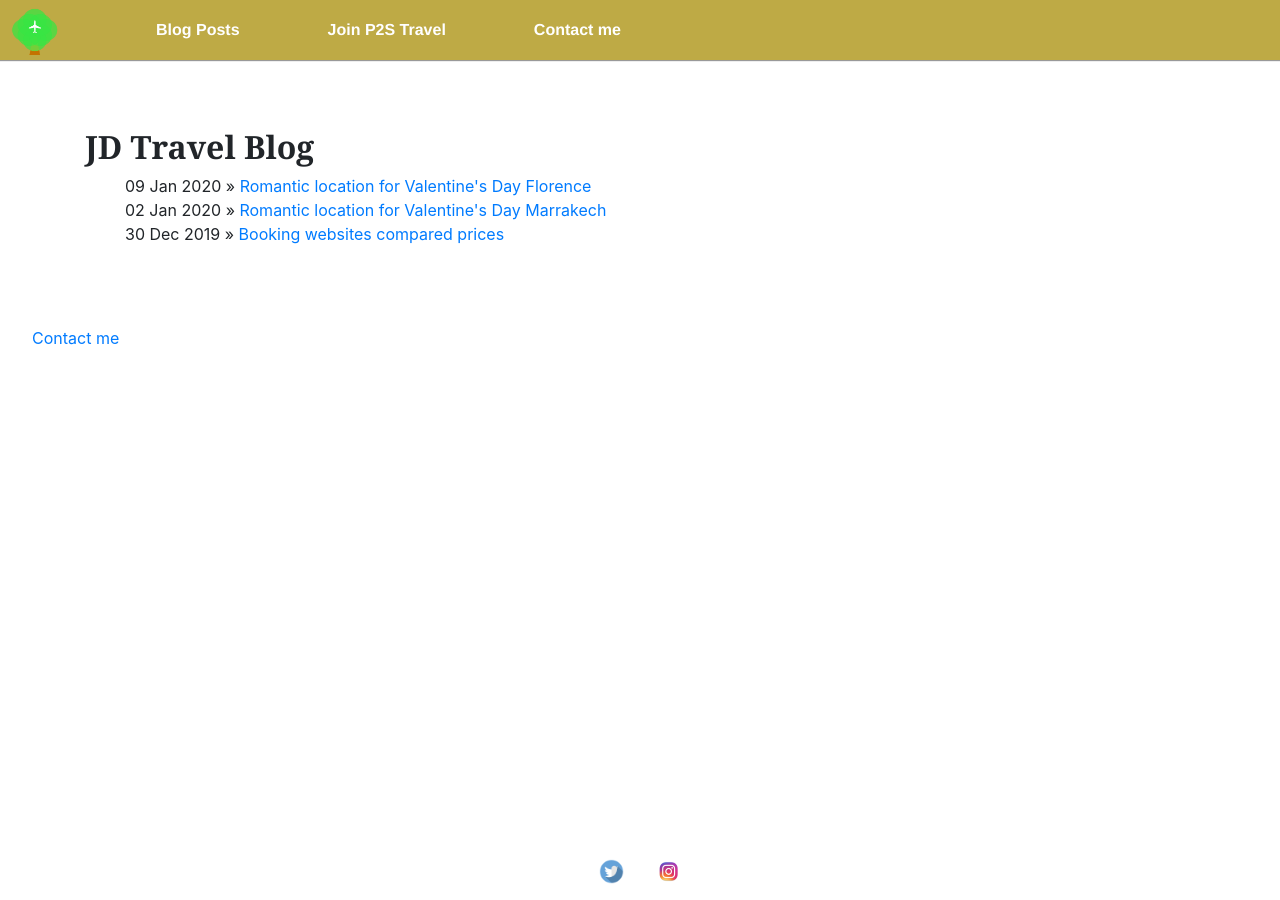
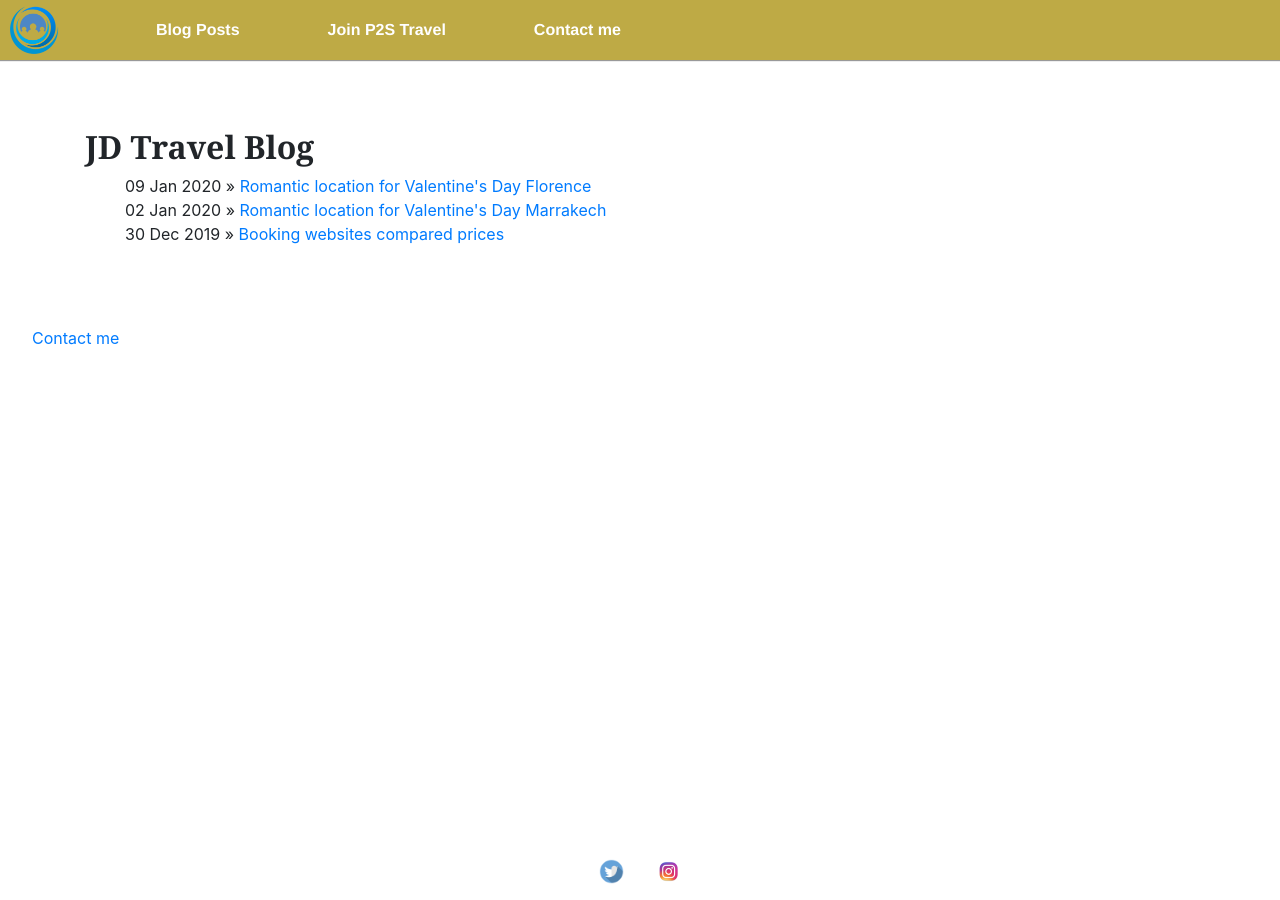
Before and after one commit to jdtravelp2s/jdtravelp2s.github.io, a Jekyll site: the page built from blog/index.html, in a window 1280 px wide. Built offline with Jekyll 4.4.1, drawn with Linux system fonts in a browser that asks for light colours.

Commit message:
navbar logo change

```diff
--- a/_layouts/default.html
+++ b/_layouts/default.html
@@ -36,7 +36,7 @@
 
 <nav class="navbar-nav navbar-light navbar-expand-md" id="navbar-top">
         <a href="https://jdtravelp2s.github.io" class="navbar-brand">
-                <img src="/assets/icons/Logo01.png" width="50" height="50" alt="Logo">
+                <img src="/assets/icons/P2S.png" width="50" height="50" alt="Logo">
         </a>
         <button class="navbar-toggler" type="button" data-toggle="collapse" data-target="#collapsingNavbar">
             <span class="navbar-toggler-icon"></span>
```
